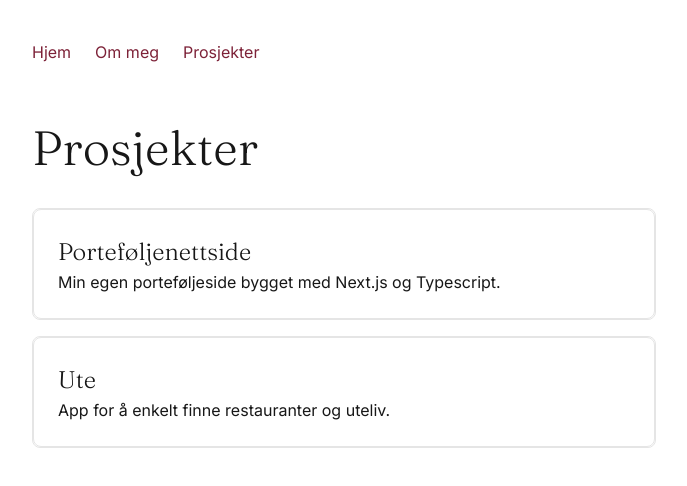
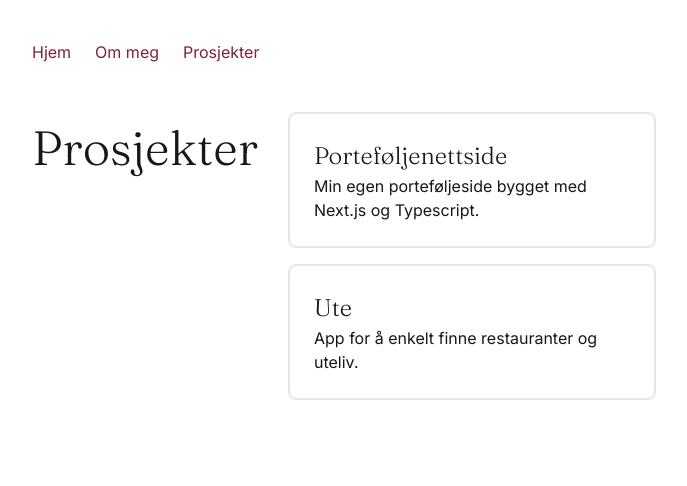
Before and after one commit to Kaiahellem/portfolio, a Next.js app: page /projects in a window 1280 px wide. Shown: the top 486 px of the page, without its empty margins (296-983 px from the left). Built offline with nearby package versions, Linux system fonts and the light colour scheme.

Commit message:
Add pageLayout to about and projects page

```diff
--- a/app/about/page.tsx
+++ b/app/about/page.tsx
@@ -1,14 +1,14 @@
+import PageLayout from "../components/PageLayout";
 
 export default function About() {
 return (
-    <main>
-        <h1>Om meg</h1>
+    <PageLayout title={<h1>Om meg</h1>}>
         <p>Hei!</p>
         <p>Jeg er Kaia, en utvikler med sans for å både bygge ting som funker og ser bra ut.</p>
         <p>Jeg jobber mest med moderne webteknologi.
             Next.js og Typescript er verktøyene jeg bruker for tiden.
             Jeg liker å forstå hvordan ting fungerer under panseret, ikke bare få det til å virke.</p>
         <p>Jeg elsker å utforske skjæringspunktet mellom design, teknologi og AI.</p>
-    </main>
+    </PageLayout>
 );
 }
--- a/app/projects/page.tsx
+++ b/app/projects/page.tsx
@@ -1,12 +1,11 @@
+import PageLayout from "../components/PageLayout";
 import ProjectCard from "../components/ProjectCard";
 import { projects } from "../data";
 
 export default function Projects() {
-
   return (
-        <main>
-            <h1>Prosjekter</h1>
-            <div className="flex flex-col gap-4 mt-6">
+    <PageLayout title={<h1>Prosjekter</h1>}>
+      <div className="flex flex-col gap-4">
         {projects.map((project) => (
           <ProjectCard
             key={project.title}
@@ -16,7 +15,6 @@ export default function Projects() {
           />
         ))}
       </div>
-        </main>
+    </PageLayout>
   );
-
 }
```
Lines whose indentation alone changed are shown as unchanged.
